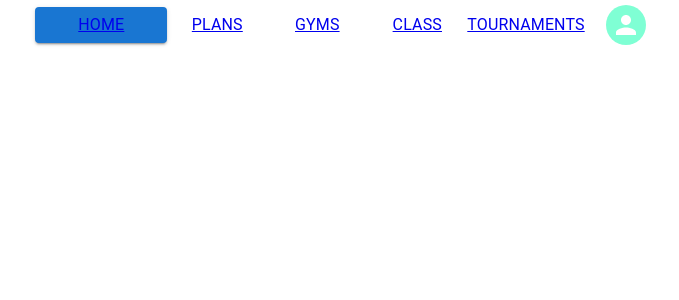
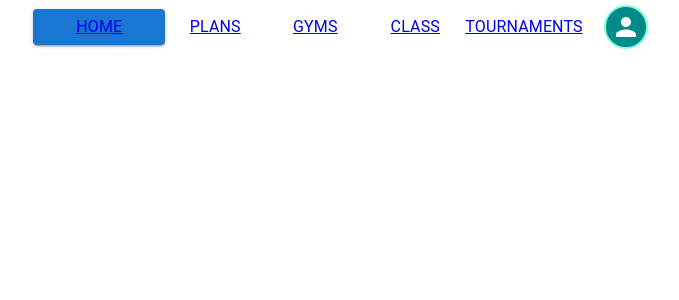
Before and after one commit to SusannaBH/SigmaGym, a React (Vite) app: page / in a window 1280 px wide. Shown: the top 300 px of the page, without its empty margins (297-976 px from the left). Built offline with nearby package versions, Linux system fonts and the light colour scheme.

Commit message:
FE_Susana_05_12_23: Trabajando en el nav-bar

```diff
--- a/src/components/navbar/NavBar.tsx
+++ b/src/components/navbar/NavBar.tsx
@@ -50,7 +50,7 @@ export default function AccountMenu () {
             aria-haspopup="true"
             aria-expanded={open ? 'true' : undefined}
           >
-            <Avatar sx={{ width: 40, height: 40, bgcolor: 'aquamarine' }}></Avatar>
+            <Avatar sx={{ width: 40, height: 40, bgcolor: 'darkcyan' , border: '2px solid aquamarine'}}></Avatar>
           </IconButton>
         </Tooltip>
       </Box>
```
